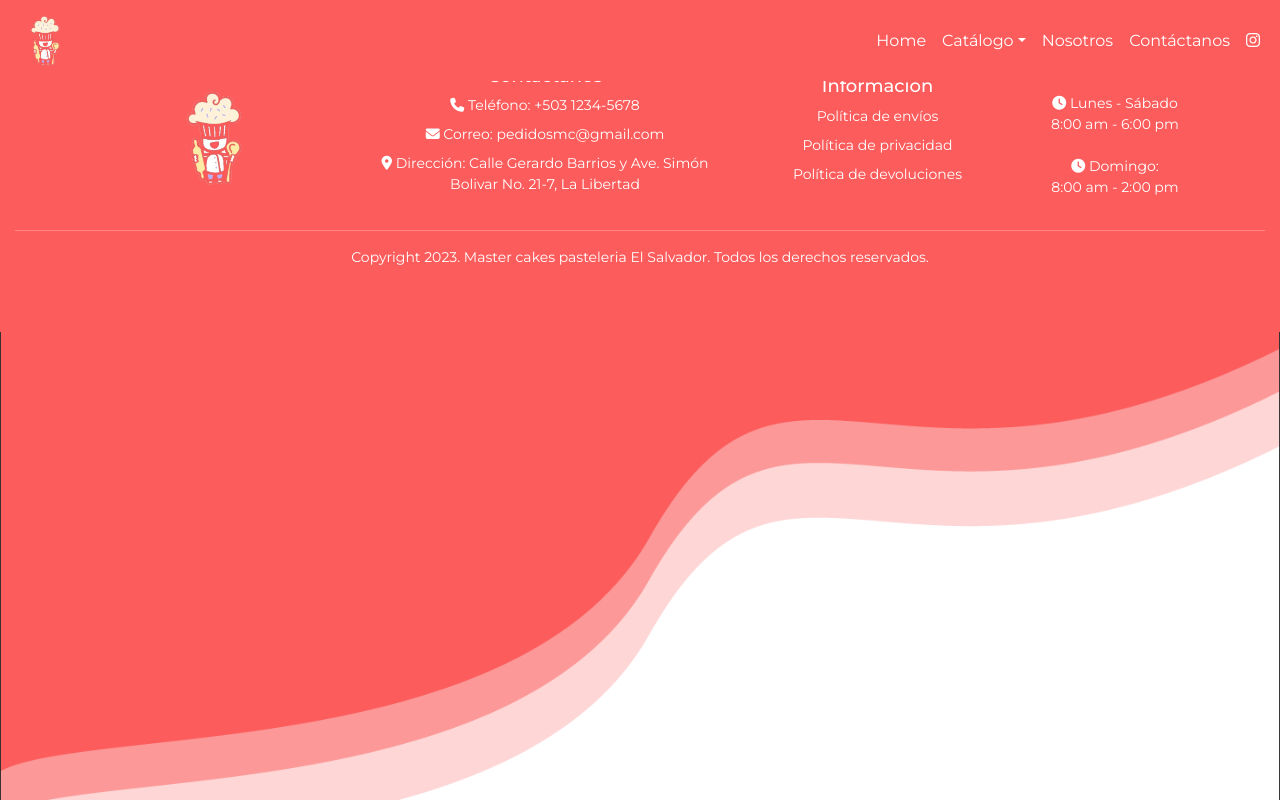
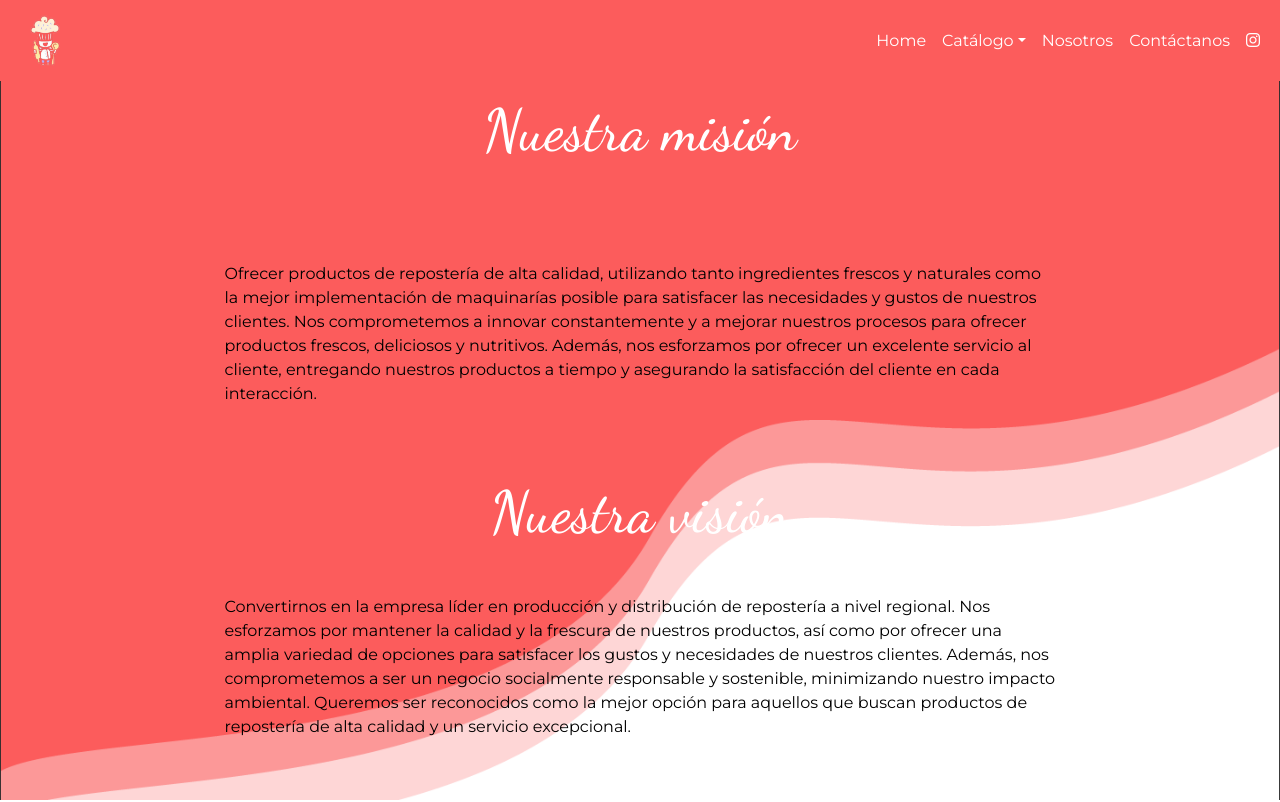
Before and after one commit to cruzito-rar/master-cakes-app, a React (Create React App) app: page /mision-vision in a window 1280 px wide. Shown: the top 802 px of the page. Built offline with nearby package versions, Linux system fonts and the light colour scheme.

Commit message:
Adición de Misión y Visión

```diff
--- a/src/App.js
+++ b/src/App.js
@@ -6,10 +6,11 @@ import Catalogue from './components/pages/Catalogue';
 import Catalogue1 from './components/pages/Catalogue1';
 import Catalogue2 from './components/pages/Catalogue2';
 import About from './components/pages/About';
+import Mision from './components/pages/Mision';
+import Shipments from './components/pages/Shipments';
 import Privacy from './components/pages/Privacy';
+import Return from './components/pages/Return';
 import Footer from './components/navigation/Footer';
-import Shipments from './components/pages/Shipments';
-import Return from './components/pages/Return';
 
 function App() {
  return (
@@ -21,8 +22,9 @@ function App() {
      <Route path='/thematics-catalogue' Component={Catalogue1}/>
      <Route path='/customized-catalogue' Component={Catalogue2}/>
      <Route path='/about' Component={About}/>
+     <Route path='/mision-vision' Component={Mision}/>
+     <Route path='/shipments-policy' Component={Shipments}/>
      <Route path='/privacy-policy' Component={Privacy}/>
-     <Route path='/shipments-policy' Component={Shipments}/>
      <Route path='/return-policy' Component={Return}/>
     </Routes>
    <Footer/>
--- a/src/components/navigation/Footer.jsx
+++ b/src/components/navigation/Footer.jsx
@@ -13,7 +13,7 @@ const Footer = () => {
       <div className="col-12 col-md-4 mb-3 mb-md-0 text-center">
         <h3>Contáctanos</h3>
         <ul className="list-unstyled">
-         <li> <i className="fas fa-phone"> </i> Teléfono: <a href="tel:+503 1234-5678"> +503 1234-5678 </a> </li>
+         <li> <i className="fas fa-phone"> </i> Teléfono: <a href="tel:+503 1234-5678"> +503 2274-5218 </a> </li>
           <li> <i className="fas fa-envelope"> </i> Correo: <a href="mailto:pedidosmc@gmail.com"> pedidosmc@gmail.com </a> </li>
           <li> <i className="fas fa-map-marker-alt"> </i> Dirección: Calle Gerardo Barrios y Ave. Simón Bolivar No. 21-7, La Libertad </li>
         </ul>
@@ -21,6 +21,7 @@ const Footer = () => {
       <div className="col-12 col-md-3 mb-3 mb-md-0 text-center">
         <h3> Información </h3>
         <ul className="list-unstyled">
+          <li> <Link to="/mision-vision"> Misión y Visión </Link> </li>
           <li> <Link to="/shipments-policy"> Política de envíos </Link> </li>
           <li> <Link to="/privacy-policy"> Política de privacidad </Link> </li>
           <li> <Link to="/return-policy"> Política de devoluciones </Link> </li>
--- a/src/components/pages/Home.jsx
+++ b/src/components/pages/Home.jsx
@@ -74,7 +74,7 @@ const Home = () => {
         08:00 AM - 06:00 PM <br/> <br/>
          Domingo <br/>
          08:00 AM - 02:00 PM <br /><br /><br />
-        WhatsApp: +503 1234-5678 <br/>
+        WhatsApp: +503 7612-5133 <br/>
         pedidosmc@gmail.com </p>
 			 </div>
 			</div>
@@ -87,12 +87,12 @@ const Home = () => {
 			 </div>
 			 <div className="card-body text-start">
 				<p className="card-text text-dark"> San Salvador <br/>
-        Calle La Reforma #225, Col. San Benito. San Salvador  <br /><br /><br />
+        Calle Reforma #225, Col. San Benito. San Salvador  <br /><br /><br />
          Lunes a Sábado <br/>
          08:00 AM - 5:30 PM <br/> <br/>
          Domingo <br/>
          08:00 AM - 12:00 MD <br /><br /><br />
-         WhatsApp: +503 1234-5678 <br/>
+         WhatsApp: +503 7509-4328 <br/>
         pedidosmc@gmail.com </p>
 			 </div>
 			</div>
--- /dev/null
+++ b/src/components/pages/Mision.jsx
@@ -0,0 +1,25 @@
+import React, {useEffect} from 'react'
+
+const Mision = () => {
+  useEffect(() => {
+    window.scrollTo(0, 0);
+  }, []);
+
+  return (
+    <div>
+    <div className="container my-5">
+     <div className="row justify-content-center">
+      <div className="col-md-9">
+       <h1 className="text-center mt-5 my-5 text-white"> Nuestra misión </h1>
+       <p className="mt-5 pt-5 mb-5">  Ofrecer productos de repostería de alta calidad, utilizando tanto ingredientes frescos y naturales como la mejor implementación de maquinarías posible para satisfacer las necesidades y gustos de nuestros clientes. Nos comprometemos a innovar constantemente y a mejorar nuestros procesos para ofrecer productos frescos, deliciosos y nutritivos. Además, nos esforzamos por ofrecer un excelente servicio al cliente, entregando nuestros productos a tiempo y asegurando la satisfacción del cliente en cada interacción. <br /> <br />
+
+       <h1 className="text-center mt-5 my-5 text-white"> Nuestra visión </h1>
+       Convertirnos en la empresa líder en producción y distribución de repostería a nivel regional. Nos esforzamos por mantener la calidad y la frescura de nuestros productos, así como por ofrecer una amplia variedad de opciones para satisfacer los gustos y necesidades de nuestros clientes. Además, nos comprometemos a ser un negocio socialmente responsable y sostenible, minimizando nuestro impacto ambiental. Queremos ser reconocidos como la mejor opción para aquellos que buscan productos de repostería de alta calidad y un servicio excepcional. </p>
+      </div>
+     </div>
+    </div>
+   </div>
+  );
+}
+
+export default Mision;
--- a/src/components/pages/Return.jsx
+++ b/src/components/pages/Return.jsx
@@ -19,7 +19,7 @@ Es importante mencionar que si el producto se daña debido a una mala manipulaci
      </div>
     </div>
    </div>
-  )
+  );
 }
 
-export default Return
+export default Return;
--- a/src/components/pages/Shipments.jsx
+++ b/src/components/pages/Shipments.jsx
@@ -25,7 +25,7 @@ Esperamos poder ofrecerte nuestro servicio de entrega de la mejor manera posible
      </div>
     </div>
    </div>
-  )
+  );
 }
 
-export default Shipments
+export default Shipments;
```
